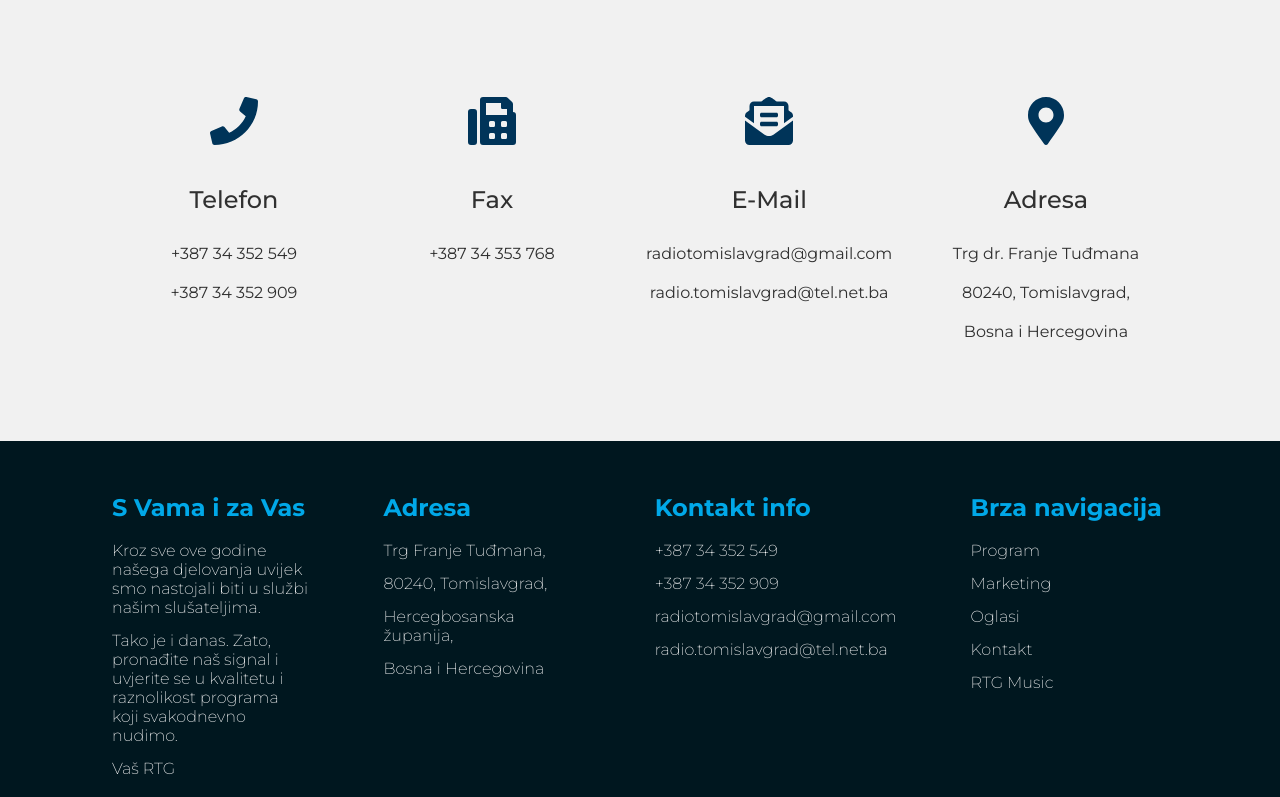
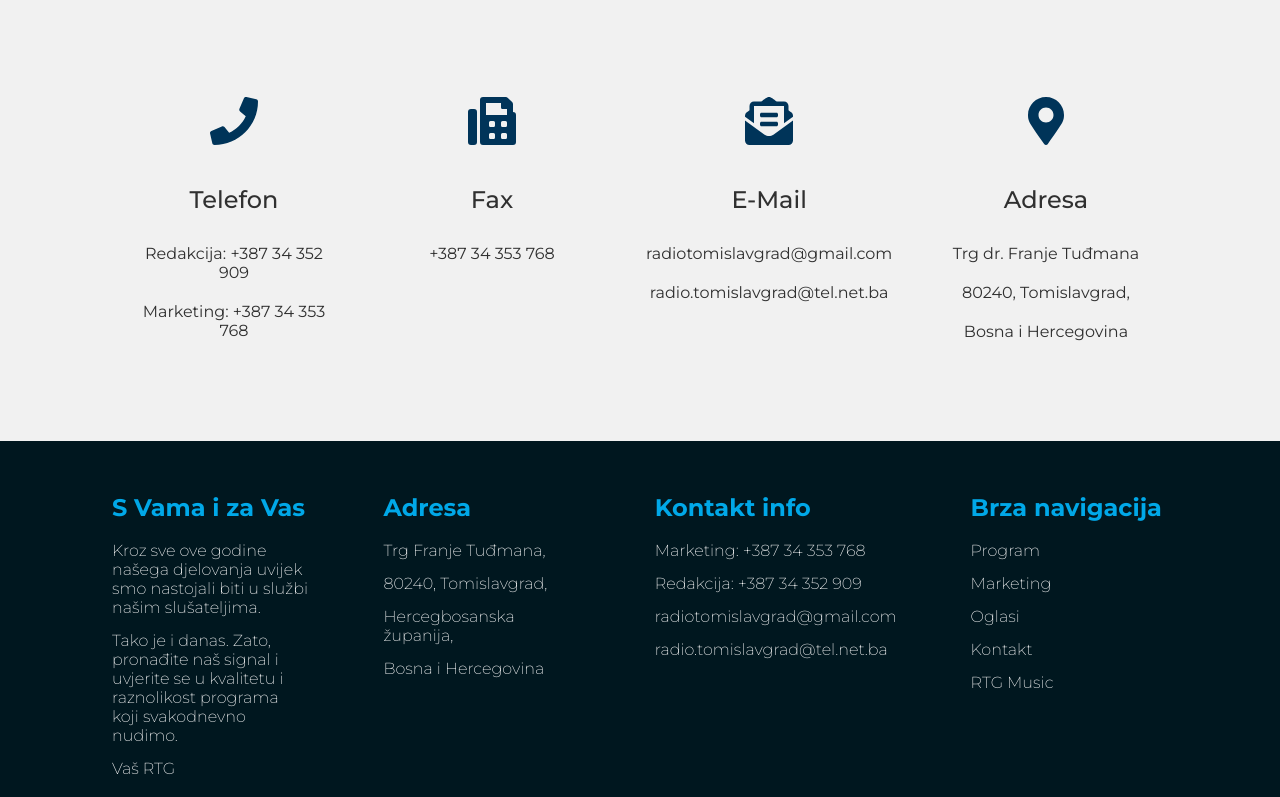
Before and after one commit to MilicTG/radio-tg, a React (Create React App) app: page /kontakt in a window 1280 px wide. Shown: the part 470-1267 px from the top of the page. Built offline with nearby package versions, Linux system fonts and the light colour scheme.

Commit message:
Little info fix

```diff
--- a/src/components/footer/footer.component.jsx
+++ b/src/components/footer/footer.component.jsx
@@ -63,8 +63,8 @@ const footer = () => {
                      </thead>
                      <tbody>
                         <tr>
-                           <td>+387 34 352 549</td>
-                           <td>+387 34 352 909</td>
+                           <td>Marketing: +387 34 353 768</td>
+                           <td>Redakcija: +387 34 352 909</td>
                            <td>radiotomislavgrad@gmail.com</td>
                            <td>radio.tomislavgrad@tel.net.ba</td>
                         </tr>
--- a/src/data/infoSectionsData.js
+++ b/src/data/infoSectionsData.js
@@ -11,11 +11,10 @@ export const indexPageInfoData = {
 export const marketingPageInfoBusiness = {
    title: 'Reklamirajte svoj posao',
    rowOne:
-      'Obično se kaže da, uz kvalitetu, proizvod prodaje i dobra reklama. To je općepoznata činjenica u poslovnom svijetu.',
+      'Obično se kaže da, uz kvalitetu, proizvod prodaje i dobra reklama. To je općepoznata činjenica u poslovnom svijetu.Kreativnost i radiofoničnost glasova ljudi pred mikrofonom i osposobljenost naših tehničkih urednika, jamče dobar i uspješan marketinški proizvod.',
    rowTwo:
       'Kreativnost i radiofoničnost glasova ljudi pred mikrofonom i osposobljenost naših tehničkih urednika, jamče dobar i uspješan marketinški proizvod.',
-   rowThree:
-      'Zato iskoristite mogućnost oglašavanja na Radiju Tomislavgrad, kako bismo zajednički doprinijeli vašem poslovnom uspjehu.',
+   rowThree: 'Kontaktirajte nas na telefon: +387 34 353 768',
 };
 
 export const marketingPageInfoWedding = {
--- a/src/pages/contactPage/contact.page.jsx
+++ b/src/pages/contactPage/contact.page.jsx
@@ -50,8 +50,8 @@ class ContactPage extends Component {
                   <Pulse delay={300}>
                      <ContactCard icon={faPhone}>
                         <h3>Telefon</h3>
-                        <p>+387 34 352 549</p>
-                        <p>+387 34 352 909</p>
+                        <p>Redakcija: +387 34 352 909</p>
+                        <p>Marketing: +387 34 353 768</p>
                      </ContactCard>
                      <ContactCard icon={faFax}>
                         <h3>Fax</h3>
--- a/src/pages/marketingPage/marketingPage.page.jsx
+++ b/src/pages/marketingPage/marketingPage.page.jsx
@@ -5,7 +5,7 @@ import React, { Component } from 'react';
 //components
 import HeaderSmall from '../../components/headerSmall/headerSmall.component';
 import SectionTitle from '../../components/sectionTitle/sectionTitle.component';
-import InfoSectionLeft from '../../components/sectionInfo/sectionInfoLeft.component';
+import InfoSectionLeft from '../../components/sectionInfo/sectionInfoLeftNoContact.component';
 import Footer from '../../components/footer/footer.component';
 
 //data
```
